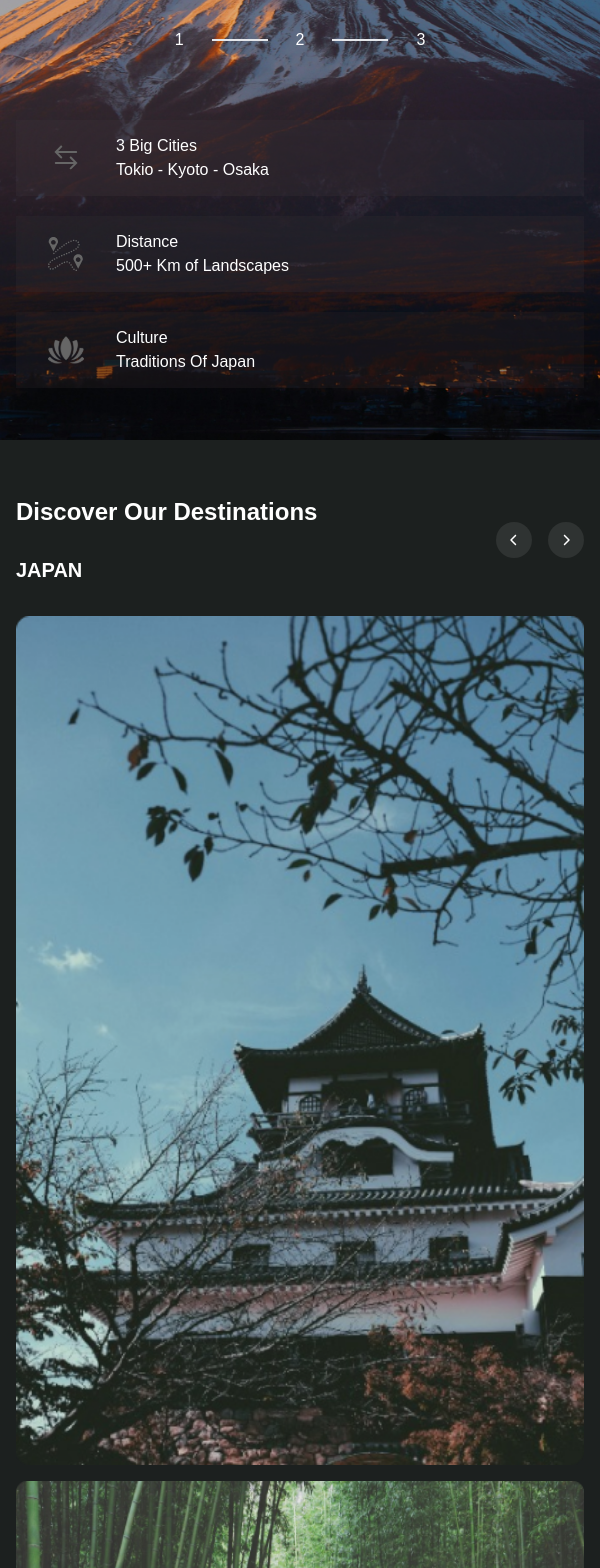
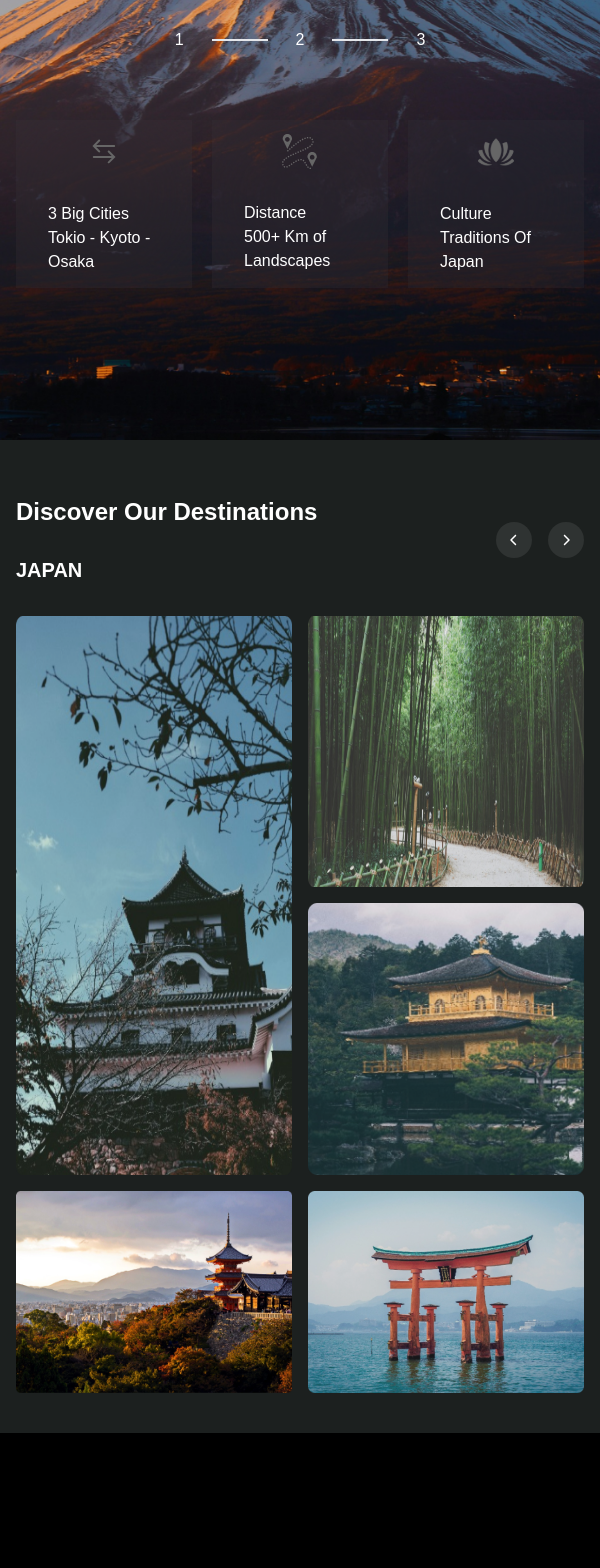
Before and after one commit to Ostashevskyi/Travel-East, a React (Vite) app: page / in a window 600 px wide. Shown: the part 360-1928 px from the top of the page. After the commit the page ends 1793 px from the top, so only its background shows below. Built offline with nearby package versions, Linux system fonts and the light colour scheme.

Commit message:
major responsive fixes

```diff
--- a/src/components/Cards/HeroCard.tsx
+++ b/src/components/Cards/HeroCard.tsx
@@ -6,7 +6,7 @@ type HeroCardProps = {
 
 const HeroCard = ({ card }: HeroCardProps) => {
   return (
-    <div className="bg-blur flex-1 bg-card-bg md:px-16 md:py-7 px-8 py-3.5 flex gap-8 max-lg:items-center md:max-lg:flex-col">
+    <div className="bg-blur flex-1 bg-card-bg md:px-16 md:py-7 px-8 py-3.5 flex gap-8 max-lg:items-center md:max-lg:flex-col min-[426px]:max-sm:flex-col">
       <img src={card.icon} alt="Arrows left and right" width={36} height={36} />
       <div>
         <h3>{card.title}</h3>
--- a/src/index.css
+++ b/src/index.css
@@ -81,6 +81,18 @@ body {
   }
 }
 
+@media (min-width: 425px) and (max-width: 767px) {
+  .grid {
+    display: grid;
+    grid-template-columns: 1fr 1fr;
+  }
+
+  .grid.korea {
+    display: grid;
+    grid-template-columns: 1fr 1fr;
+  }
+}
+
 @layer base {
   @font-face {
     font-family: "Lexend Exa", sans-serif;
--- a/src/sections/Hero.tsx
+++ b/src/sections/Hero.tsx
@@ -46,13 +46,13 @@ const Hero = () => {
           <div className="absolute w-full top-1/4 lg:top-[40%] flex max-md:flex-col justify-between items-center max-md:gap-10">
             <div id="hero-main">
               <section className="uppercase mb-12 max-md:">
-                <p className="text-2xl max-sm:text-xl font-light tracking-widest">
+                <p className="text-2xl max-md:text-xl font-light tracking-widest">
                   Rest with
                 </p>
-                <h1 className="font-extrabold text-9xl max-sm:text-6xl tracking-widest">
+                <h1 className="font-extrabold text-9xl max-md:text-6xl tracking-widest">
                   {hero.title}
                 </h1>
-                <p className="text-2xl max-sm:text-xl font-light">
+                <p className="text-2xl max-md:text-xl font-light">
                   Join Us and Experience the True Beauty of Asia
                 </p>
               </section>
@@ -85,7 +85,7 @@ const Hero = () => {
           </div>
         </div>
         <div id="hero-cards" className="relative top-[10%] md:max-lg:top-0">
-          <section className="flex gap-5 max-md:flex-col">
+          <section className="flex gap-5 max-[425px]:flex-col flex-wrap justify-center">
             {hero.cards.map((card, i) => (
               <HeroCard key={hero.cards[i].title} card={card} />
             ))}
```
